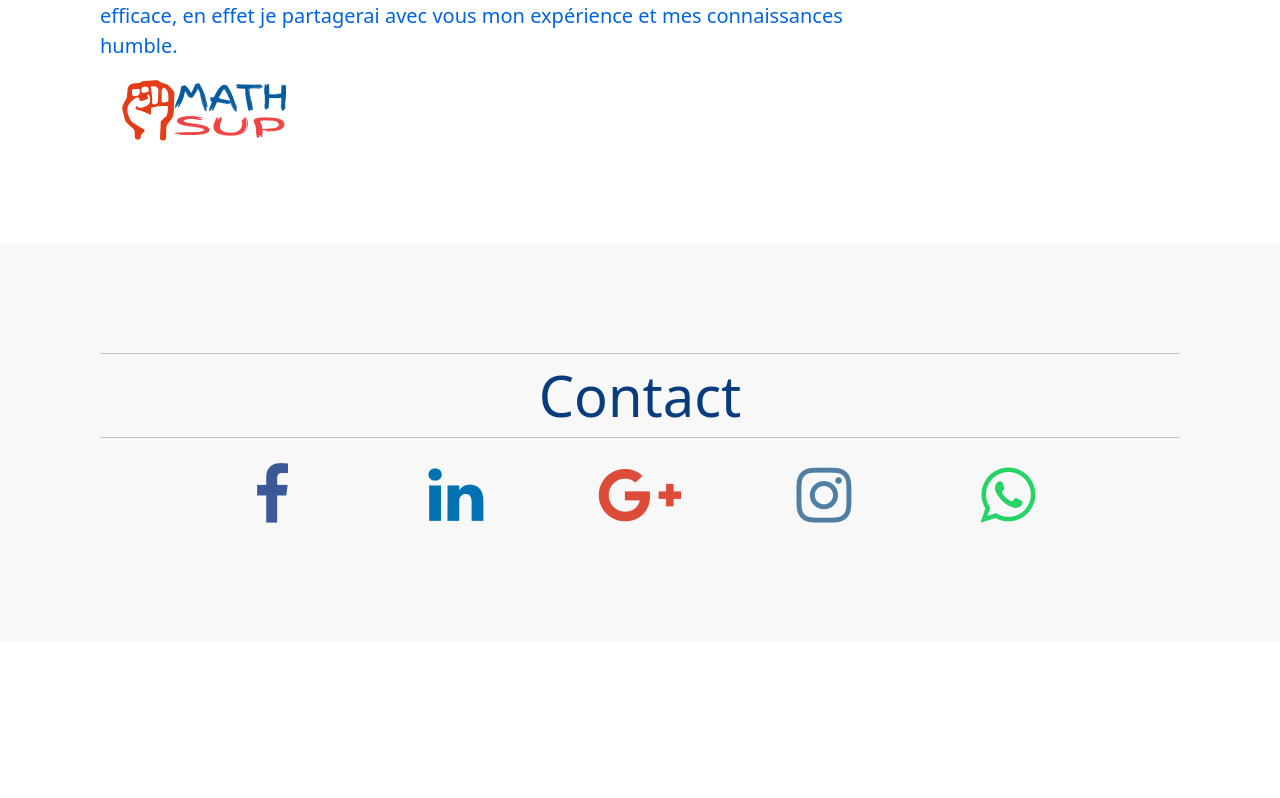
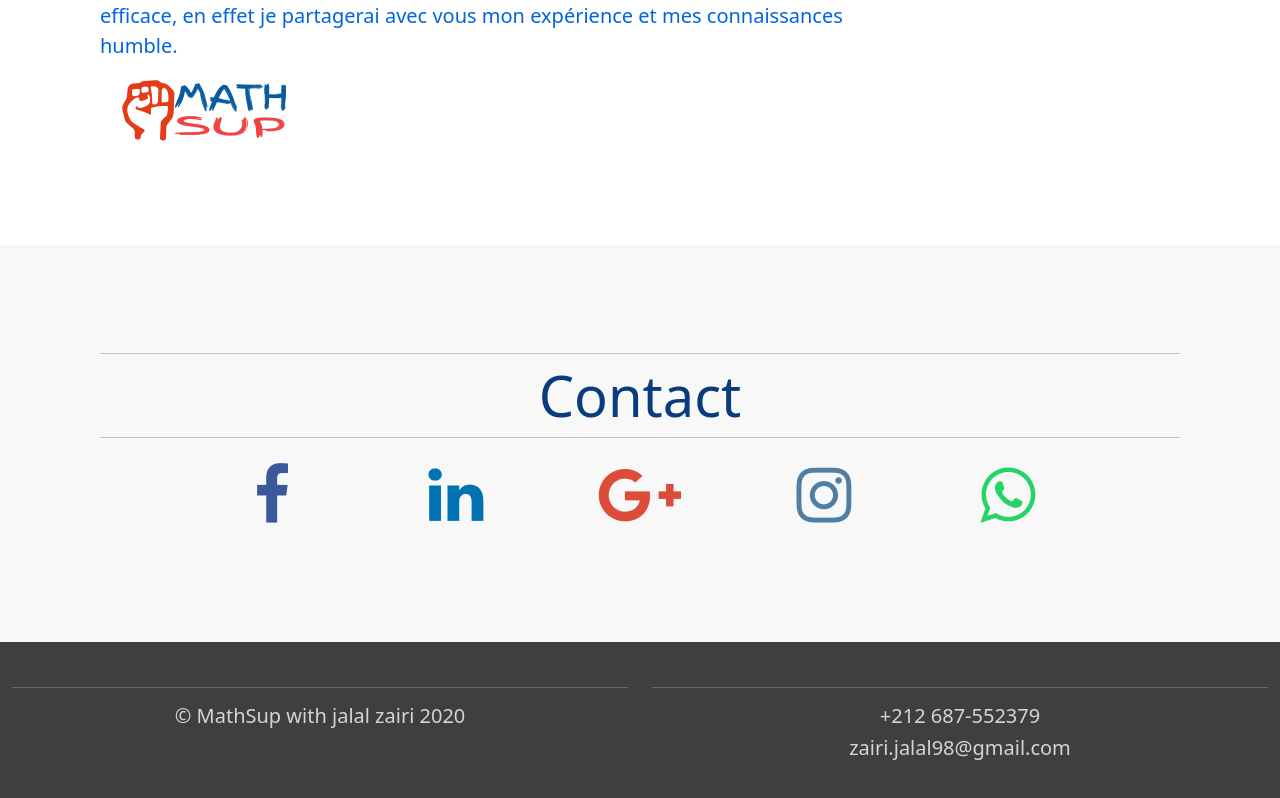
Before and after one commit to ZairiJalal/ElearningApp, an Angular app: page / in a window 1280 px wide. Shown: the part 1585-2383 px from the top of the page. Before the commit the page ends 2227 px from the top, so only its background shows below. Built offline with nearby package versions, Linux system fonts and the light colour scheme.

Commit message:
add a new component -footer-

```diff
--- a/src/app/app.component.html
+++ b/src/app/app.component.html
@@ -1,2 +1,3 @@
 <app-navbar></app-navbar>
 <app-home></app-home>
+<app-footer></app-footer>
--- a/src/app/app.module.ts
+++ b/src/app/app.module.ts
@@ -8,6 +8,7 @@ import { CarouselComponent } from './components/home/carousel/carousel.component
 import { ObjectiveComponent } from './components/home/objective/objective.component';
 import { InstructorComponent } from './components/home/instructor/instructor.component';
 import { ContactComponent } from './components/home/contact/contact.component';
+import { FooterComponent } from './components/common/footer/footer.component';
 
 @NgModule({
   declarations: [
@@ -17,7 +18,8 @@ import { ContactComponent } from './components/home/contact/contact.component';
     CarouselComponent,
     ObjectiveComponent,
     InstructorComponent,
-    ContactComponent
+    ContactComponent,
+    FooterComponent
   ],
   imports: [
     BrowserModule
--- /dev/null
+++ b/src/app/components/common/footer/footer.component.css
@@ -0,0 +1,26 @@
+footer {
+    background-color: #3f3f3f;
+    color: #d5d5d5;
+    padding-top: 2rem;
+    padding-bottom: 2rem;
+}
+.light{
+    border-top: 1px solid #d5d5d5;
+    width: 75%;
+    margin-top: .8rem;
+    margin-bottom: 1rem;
+
+}
+.light-100{
+    border-top: 1px solid #d5d5d5;
+    width: 100%;
+    margin-top: .8rem;
+    margin-bottom: 1rem;
+
+}
+@media (max-width: 768px){
+    h5 {
+       font-size: 15px ;
+   }
+
+}
--- /dev/null
+++ b/src/app/components/common/footer/footer.component.html
@@ -0,0 +1,15 @@
+<footer >
+    <div class="div container-fluid">
+      <div class="row text-center">
+        <div class="col-6">
+          <hr class="light-100">
+          <h5 style="font-weight: 300;">&copy; MathSup with jalal zairi 2020</h5>
+        </div>
+        <div class="col-6">
+          <hr class="light-100">
+          <h5 style="font-weight: 300;">+212 687-552379</h5>
+          <h5 style="font-weight: 300;">zairi.jalal98@gmail.com</h5>
+        </div>
+      </div>
+    </div>
+</footer>
--- /dev/null
+++ b/src/app/components/common/footer/footer.component.ts
@@ -0,0 +1,15 @@
+import { Component, OnInit } from '@angular/core';
+
+@Component({
+  selector: 'app-footer',
+  templateUrl: './footer.component.html',
+  styleUrls: ['./footer.component.css']
+})
+export class FooterComponent implements OnInit {
+
+  constructor() { }
+
+  ngOnInit(): void {
+  }
+
+}
```
Also changed, not shown: 1 other file (tests, documents, lock files or other folders).
